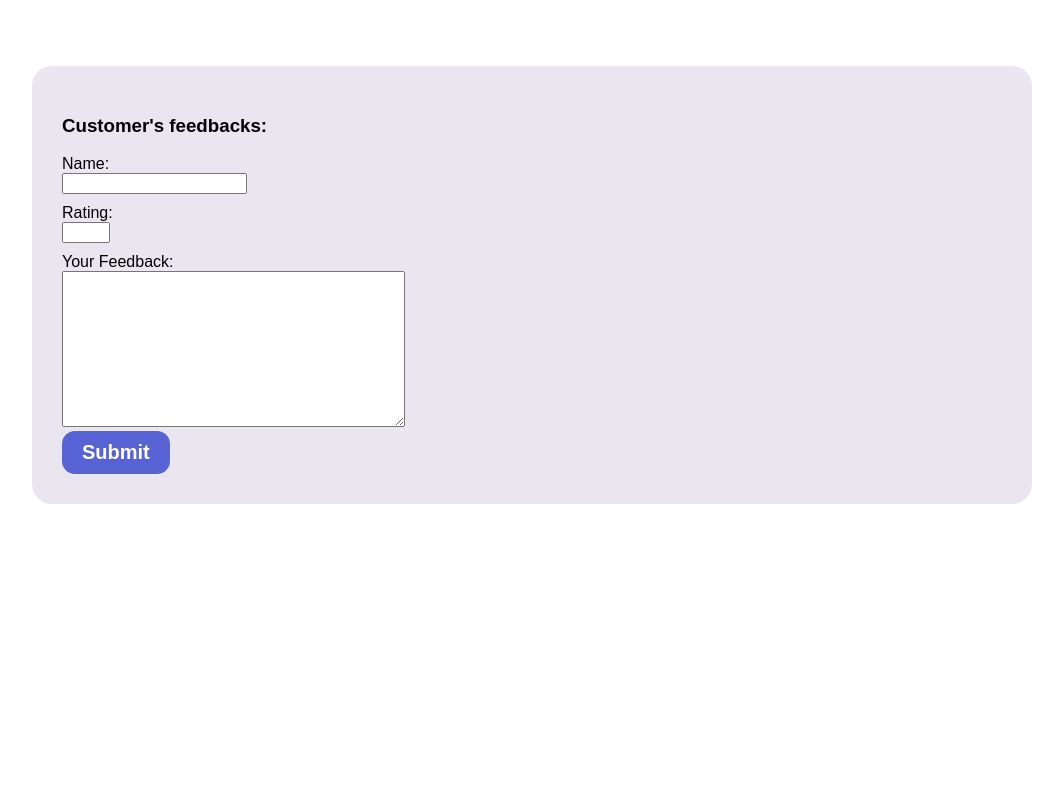
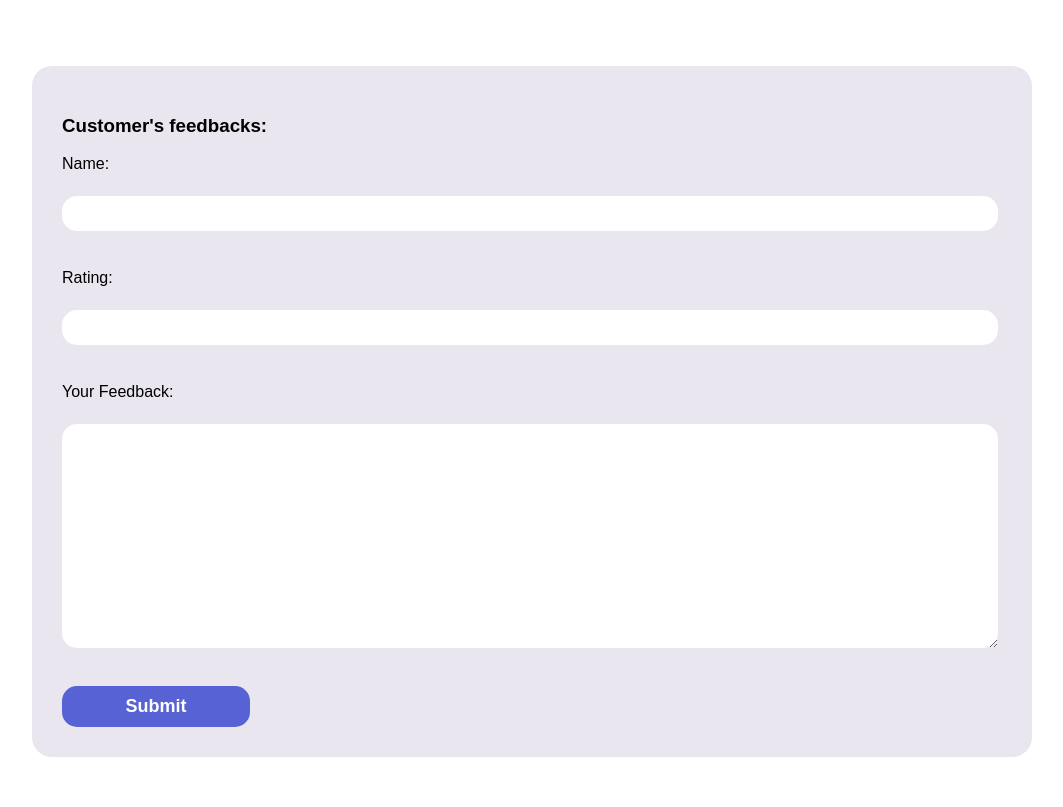
Before and after one commit to Tushar-sahani/Django, a Django app: a page that uses shop/templates/base.html in a window 1280 px wide. Shown: the part 374-1181 px from the top of the page, without its empty margins (108-1171 px from the left). Before the commit the page ends 878 px from the top, so only its background shows below. Run offline with Django 4.2, Linux system fonts and the light colour scheme; data comes from the database, SQL or seed files in the repository; both versions use the stored data as it was after the commit.

Commit message:
form style

```diff
--- a/shop/product/static/css/product.css
+++ b/shop/product/static/css/product.css
@@ -59,3 +59,33 @@ header svg:hover{ cursor: pointer;}
     border-radius: 20px;
     margin-top: 70px;
 }
+
+/* ---------------- feedback form ---------------- */
+#feedback input, #feedback textarea{
+    width: 97%;
+    display: block;
+    font-size: 18px;
+    padding: 7px 12px;
+    margin-bottom: 20px;
+    border: none;
+    border-radius: 15px;
+}
+
+#feedback label{
+    font-weight: 300;
+    display: block;
+    margin-bottom: 5px;
+}
+
+#feedback button{
+    border: none;
+    border-radius: 15px;
+    background-color: #5762D5;
+    color: white;
+    font-size: 18px;
+    padding: 10px 30px;
+    width: 20%;
+    cursor: pointer;
+    transition-duration: 0.3s;
+}
+#feedback button:hover{ background-color: #3d47b0;}
```
Also changed, not shown: shop/db.sqlite3.
